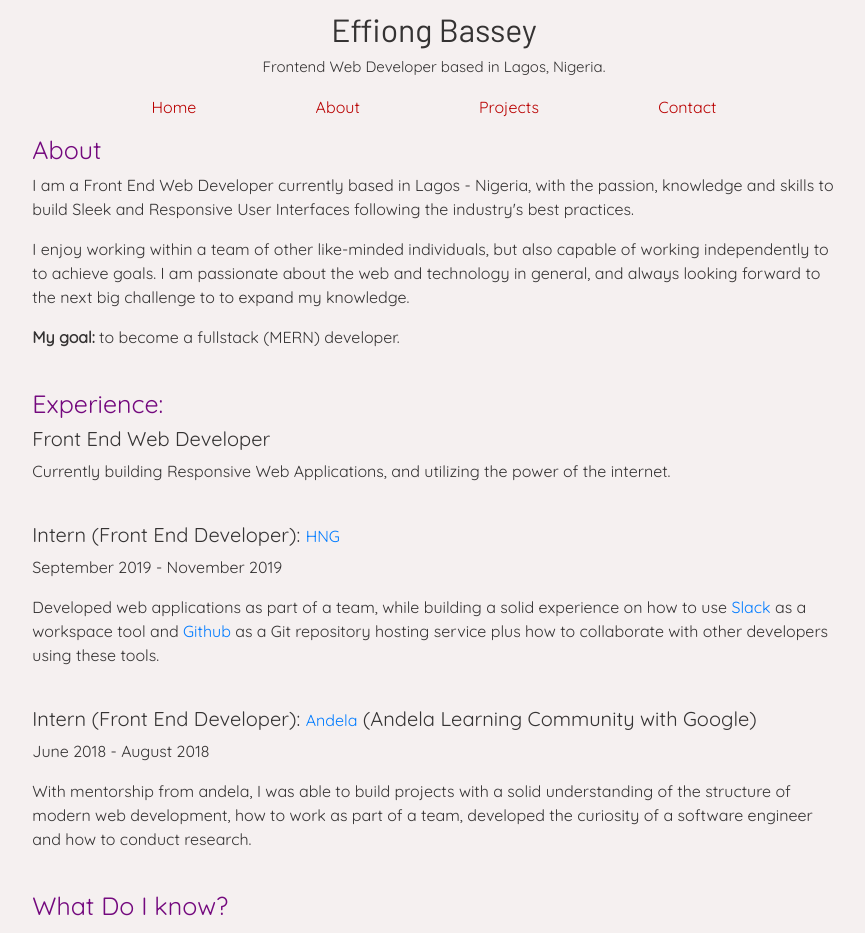
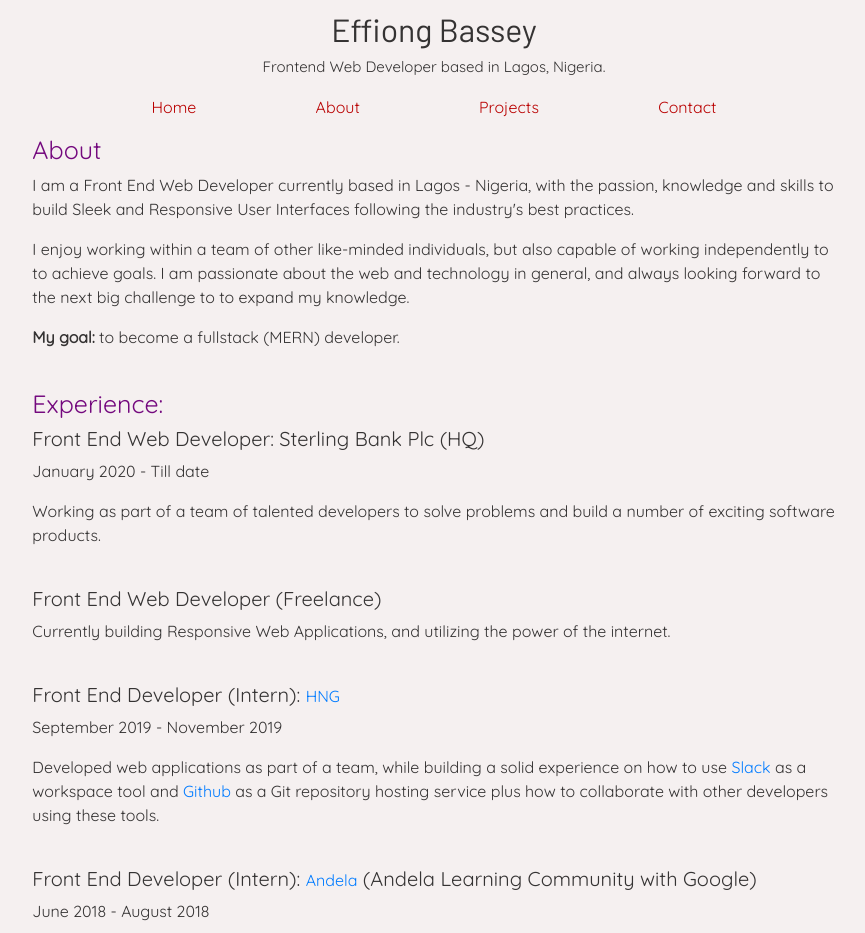
Before and after one commit to effiong-jr/portfolio, a React (Create React App) app: page /about in a window 1280 px wide. Shown: the top 933 px of the page, without its empty margins (206-1071 px from the left). Built offline with nearby package versions, Linux system fonts and the light colour scheme.

Commit message:
Updated work experience

```diff
--- a/src/Components/About/index.js
+++ b/src/Components/About/index.js
@@ -1,53 +1,83 @@
-import React from 'react';
-import './index.css';
+import React from 'react'
+import './index.css'
 
 function About() {
-    return(
-        <div id="about" >
-            <main >
-                <h1 className="heading">About</h1>
+	return (
+		<div id='about'>
+			<main>
+				<h1 className='heading'>About</h1>
 				<p>
-                    I am a Front End Web Developer currently based in Lagos - Nigeria, with the passion, knowledge and skills to
-                    build Sleek and Responsive User Interfaces following the industry's best practices.
+					I am a Front End Web Developer currently based in Lagos -
+					Nigeria, with the passion, knowledge and skills to build
+					Sleek and Responsive User Interfaces following the
+					industry's best practices.
 				</p>
 				<p>
-                    I enjoy working within a team of other like-minded individuals, but also capable of working independently
-                    to to achieve goals.
-                    I am passionate about the web and technology in general, and always looking forward to the next big challenge
-                    to to expand my knowledge.
+					I enjoy working within a team of other like-minded
+					individuals, but also capable of working independently to to
+					achieve goals. I am passionate about the web and technology
+					in general, and always looking forward to the next big
+					challenge to to expand my knowledge.
 				</p>
 
 				<p>
-                    <strong>My goal:</strong> to become a fullstack (MERN) developer.
+					<strong>My goal:</strong> to become a fullstack (MERN)
+					developer.
 				</p>
 
 				<br />
 
-                <h1 className="heading">Experience:</h1>
-                <h5>Front End Web Developer</h5>
-                <p>Currently building Responsive Web Applications, and utilizing the power of the internet.</p>
-
+				<h1 className='heading'>Experience:</h1>
+				<h5>Front End Web Developer: Sterling Bank Plc (HQ)</h5>
+				<p>January 2020 - Till date</p>
+				<p>
+					Working as part of a team of talented developers to solve
+					problems and build a number of exciting software products.
+				</p>
 				<br />
 
-                <h5>Intern (Front End Developer): <a href="https://hotels.ng/">HNG</a></h5>
-                <p>September 2019 - November 2019</p>
-                <p>Developed web applications as part of a team, while building a solid experience on how to
-                    use <a href="https://slack.com/">Slack</a> as a workspace tool and <a href="https://github.com/effiong-jr/">Github</a> as
-                    a Git repository hosting service plus how to collaborate with other developers using these tools.
+				<h5>Front End Web Developer (Freelance)</h5>
+				<p>
+					Currently building Responsive Web Applications, and
+					utilizing the power of the internet.
 				</p>
 
 				<br />
 
-                <h5>Intern (Front End Developer): <a href="https://andela.com/">Andela</a> (Andela Learning Community with Google)</h5>
-                <p>June 2018 - August 2018</p>
-                <p>With mentorship from andela, I was able to build projects with a solid understanding of the structure of modern web development,
-                    how to work as part of a team, developed the curiosity of a software engineer and how to conduct research.
+				<h5>
+					Front End Developer (Intern):{' '}
+					<a href='https://hotels.ng/'>HNG</a>
+				</h5>
+				<p>September 2019 - November 2019</p>
+				<p>
+					Developed web applications as part of a team, while building
+					a solid experience on how to use{' '}
+					<a href='https://slack.com/'>Slack</a> as a workspace tool
+					and <a href='https://github.com/effiong-jr/'>Github</a> as a
+					Git repository hosting service plus how to collaborate with
+					other developers using these tools.
 				</p>
 
 				<br />
 
-                <h2 className="heading">What Do I know?</h2>
-                <ul id="tools">
+				<h5>
+					Front End Developer (Intern):{' '}
+					<a href='https://andela.com/'>Andela</a> (Andela Learning
+					Community with Google)
+				</h5>
+				<p>June 2018 - August 2018</p>
+				<p>
+					With mentorship from andela, I was able to build projects
+					with a solid understanding of the structure of modern web
+					development, how to work as part of a team, developed the
+					curiosity of a software engineer and how to conduct
+					research.
+				</p>
+
+				<br />
+
+				<h2 className='heading'>What Do I know?</h2>
+				<ul id='tools'>
 					<li>HTML5</li>
 					<li>CSS3/SCSS</li>
 					<li>Bootstrap 4</li>
@@ -57,9 +87,8 @@ function About() {
 					<li>Git/Github</li>
 				</ul>
 			</main>
-
 		</div>
-    );
+	)
 }
 
-export default About;
+export default About
--- a/src/Components/Home/index.js
+++ b/src/Components/Home/index.js
@@ -1,21 +1,26 @@
-import React from 'react';
+import React from 'react'
 import me from '../../assets/images/me.jpg'
 
-import './index.css';
+import './index.css'
 
 function Home() {
-    return(
-        <div className='home-container'>
-            <div className="img-container mx-auto d-block">
-                <img className="img-fluid mx-auto d-block" src={me} alt="myImage" />
-            </div>
-            <div className="text-center">
-                <p className="welcome">Welcome to my personal piece of the internet.</p>
-                <p><a href="https://drive.google.com/open?id=1qvynZZgw7sez7VGZ_9Gn6ELsdbb2UnNA">Resume</a></p>
-
-            </div>
-        </div>
-    );
+	return (
+		<div className='home-container'>
+			<div className='img-container mx-auto d-block'>
+				<img
+					className='img-fluid mx-auto d-block'
+					src={me}
+					alt='myImage'
+				/>
+			</div>
+			<div className='text-center'>
+				<p className='welcome'>
+					Welcome to my personal piece of the internet.
+				</p>
+				{/* <p><a href="https://drive.google.com/open?id=1qvynZZgw7sez7VGZ_9Gn6ELsdbb2UnNA">Resume</a></p> */}
+			</div>
+		</div>
+	)
 }
 
-export default Home;
+export default Home
```
Lines whose indentation alone changed are shown as unchanged.
